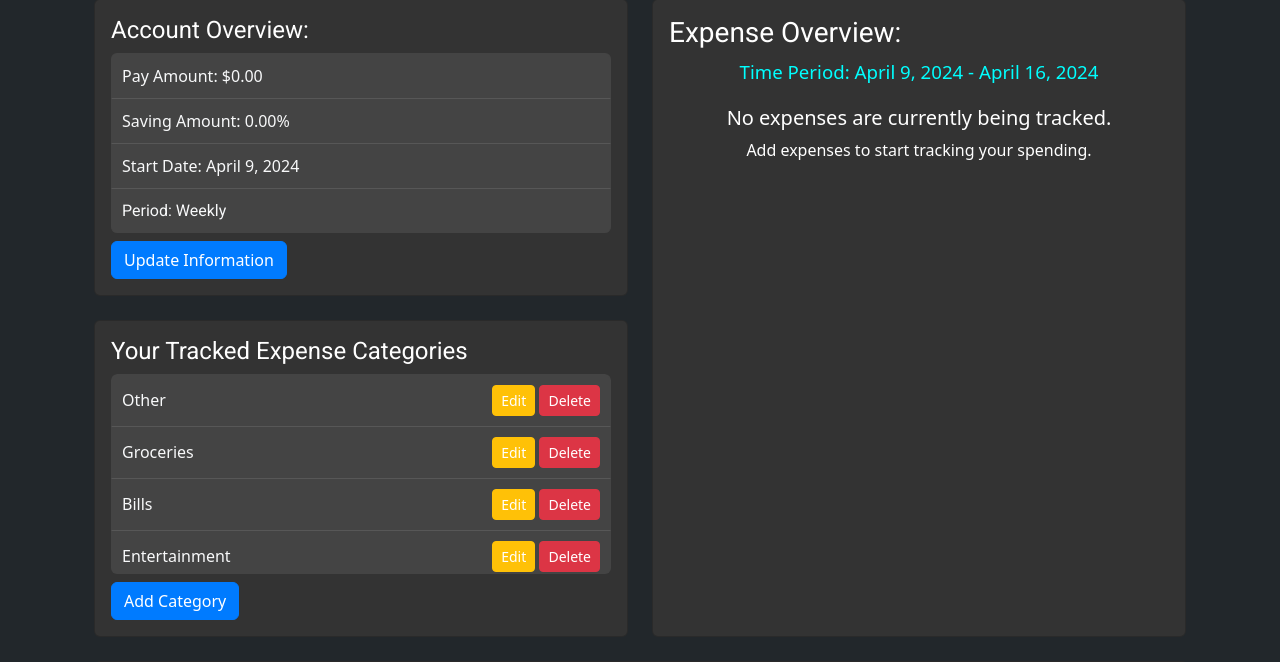
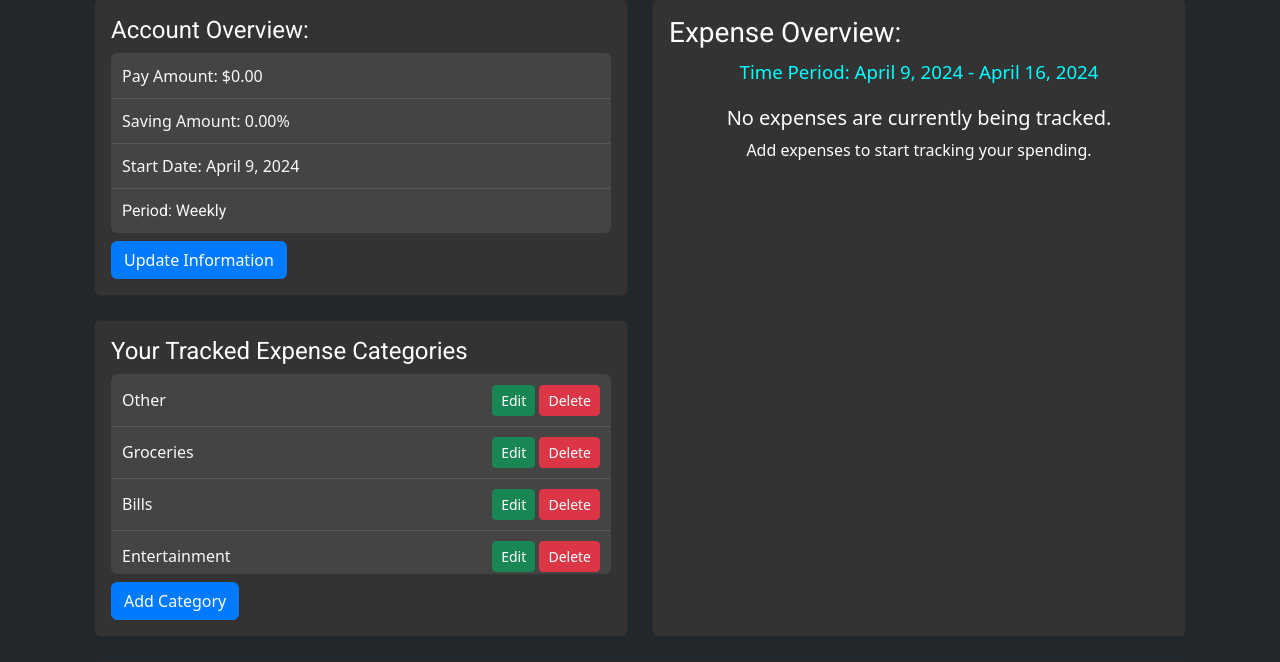
Before and after one commit to benglish24/Group5BudgetBuddy, a Django app: page /dashboard/ in a window 1280 px wide. Shown: the part 289-951 px from the top of the page. Run offline with Django 3.2, Linux system fonts and the light colour scheme; a user stored in the database is signed in; data comes from the database, SQL or seed files in the repository; some libraries are stand-ins or nearby versions.

Commit message:
Edit is now green, darker graph, spending amount changed

```diff
--- a/budget-buddy/user_dashboard/templates/user_dash.html
+++ b/budget-buddy/user_dashboard/templates/user_dash.html
@@ -9,7 +9,7 @@
           color: green !important;
       }
 
-      .transaction-outside-period {S
+      .transaction-outside-period {
           color: white !important;
       }
   </style>
@@ -47,7 +47,7 @@
                         <!-- Wrap each button in a div with d-inline-block class -->
                         <form method="post" action="{% url 'delete_category' category.id %}">
                           {% csrf_token %}
-                          <button type="submit" class="btn btn-warning btn-sm">Edit</button>
+                          <button type="submit" class="btn btn-success btn-sm">Edit</button>
                         </form>
                       </div>
                       <div class="d-inline-block">
@@ -96,11 +96,11 @@
                     <div style="color: aqua; font-size: 14pt;">Total Spent: ${{ dashboard.total_amount|floatformat:2|intcomma }}</div>
                     {% if dashboard.spending < 0 %}
                       <div style="color: rgb(255, 47, 47); font-size: 14pt;">
-                        Spending Amount: ${{ dashboard.spending|floatformat:2|intcomma }}
+                        Remaining Spending: ${{ dashboard.spending|floatformat:2|intcomma }}
                       </div>
                     {% else %}
                       <div style="color: greenyellow; font-size: 14pt;">
-                        Spending Amount: ${{ dashboard.spending|floatformat:2|intcomma }}
+                        Remaining Spending: ${{ dashboard.spending|floatformat:2|intcomma }}
                       </div>
                     {% endif %}
                   </div>
@@ -138,7 +138,7 @@
                       <td class="text-light">{{ t.category }}</td>
                       <td>
                         <a href="{% url 'update_transaction' t.id %}"
-                           class="btn btn-warning btn-sm">Edit</a>
+                           class="btn btn-success btn-sm">Edit</a>
                         <a href="{% url 'delete_transaction' t.id %}"
                            class="btn btn-danger btn-sm">Delete</a>
                       </td>
@@ -173,7 +173,7 @@ var myDoughnutChart = new Chart(ctx, {
     datasets: [
       {
         data: data,
-        backgroundColor: ["#FF6384", "#36A2EB", "#FFCE56"], // You can add more colors if needed
+        backgroundColor: ["#FF6384", "#2c80cf", "#FFCE56"], // You can add more colors if needed
       },
     ],
   },
```
